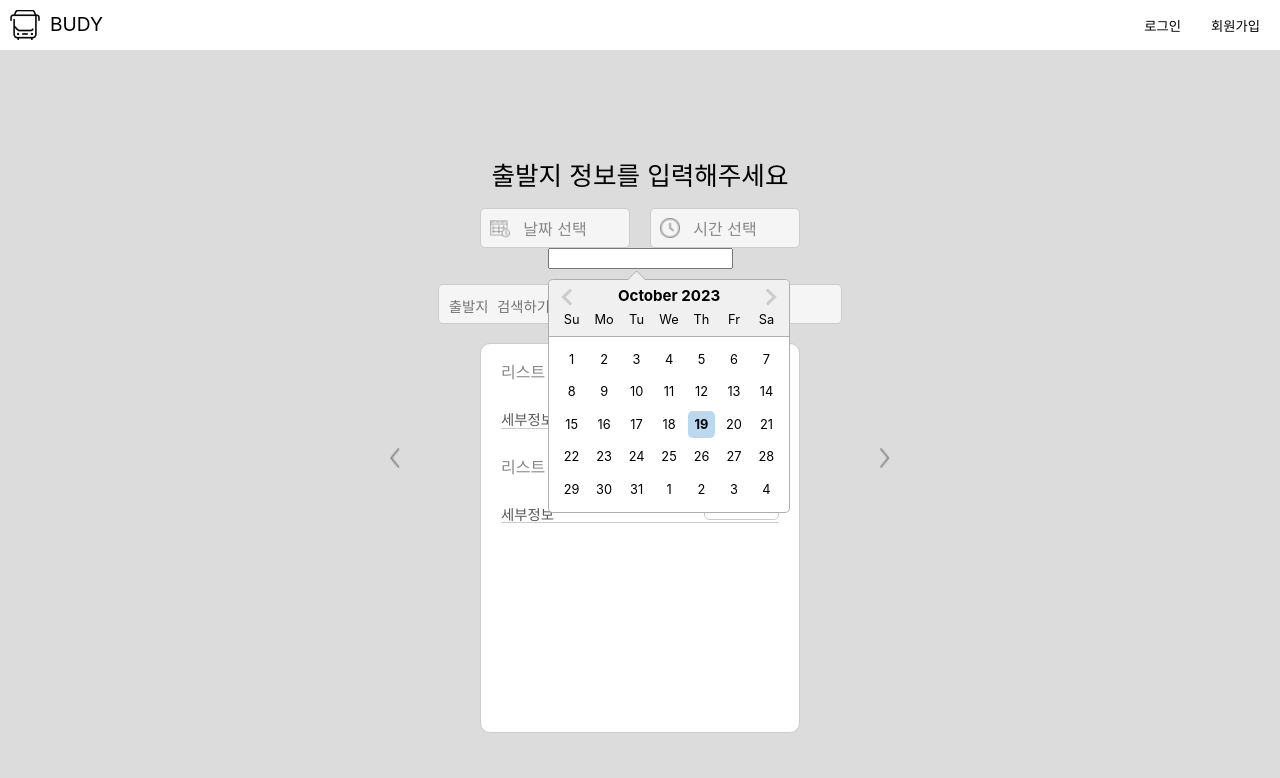
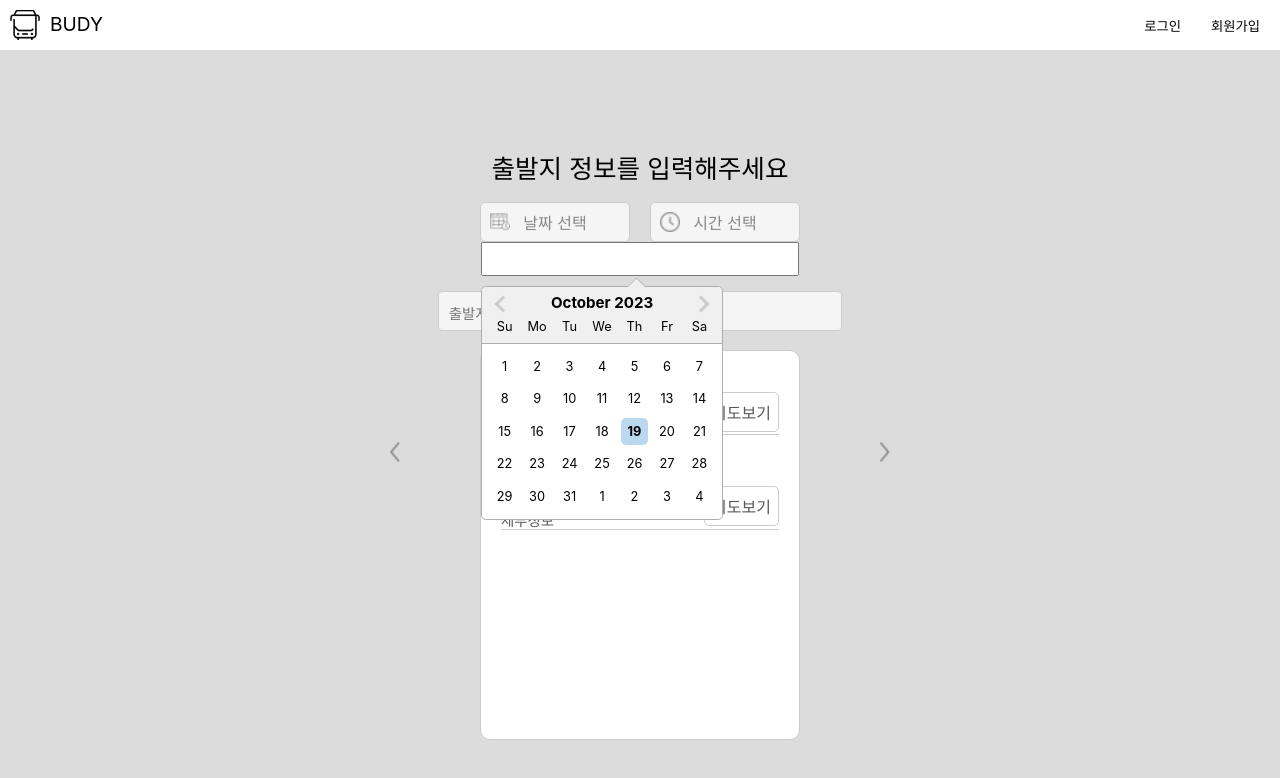
Before and after one commit to jungo0/Budy, a React (Vite) app in the folder client/: page /option-four in a window 1280 px wide. Both pictures are taken after a click on the button "날짜 선택". Shown: the top 778 px of the page. Built offline with nearby package versions, Linux system fonts and the light colour scheme.

Commit message:
style:데이트 스타일적용

```diff
--- a/client/src/pages/createRoute/OptionFour.tsx
+++ b/client/src/pages/createRoute/OptionFour.tsx
@@ -18,6 +18,17 @@ import {
 import { useEffect, useRef, useState } from 'react';
 import DatePicker from 'react-datepicker';
 import 'react-datepicker/dist/react-datepicker.css';
+import styled from 'styled-components';
+
+const StyledDatePicker = styled(DatePicker)`
+  /* Custom styles for react-datepicker */
+  font-size: 24px; /* Adjust font size as needed */
+`;
+
+const StyledContainer = styled.div`
+  /* Add custom styles for the container if needed */
+`;
+
 function OptionFour() {
   const [startDate, setStartDate] = useState<Date | null>(null);
   const [startTime, setStartTime] = useState<Date | null>(null);
@@ -79,7 +90,7 @@ function OptionFour() {
         <NextArrow src={next_arrow} style={{ right: '-90px' }}></NextArrow>
       </ButtonContainer>
       {isDatePickerVisible && (
-        <DatePicker
+        <StyledDatePicker
           selected={startDate}
           onChange={handleDateChange}
           dateFormat="yyyy-MM-dd"
@@ -88,7 +99,7 @@ function OptionFour() {
         />
       )}
       {isTimePickerVisible && (
-        <DatePicker
+        <StyledDatePicker
           selected={startTime}
           onChange={handleTimeChange}
           showTimeSelect
```
